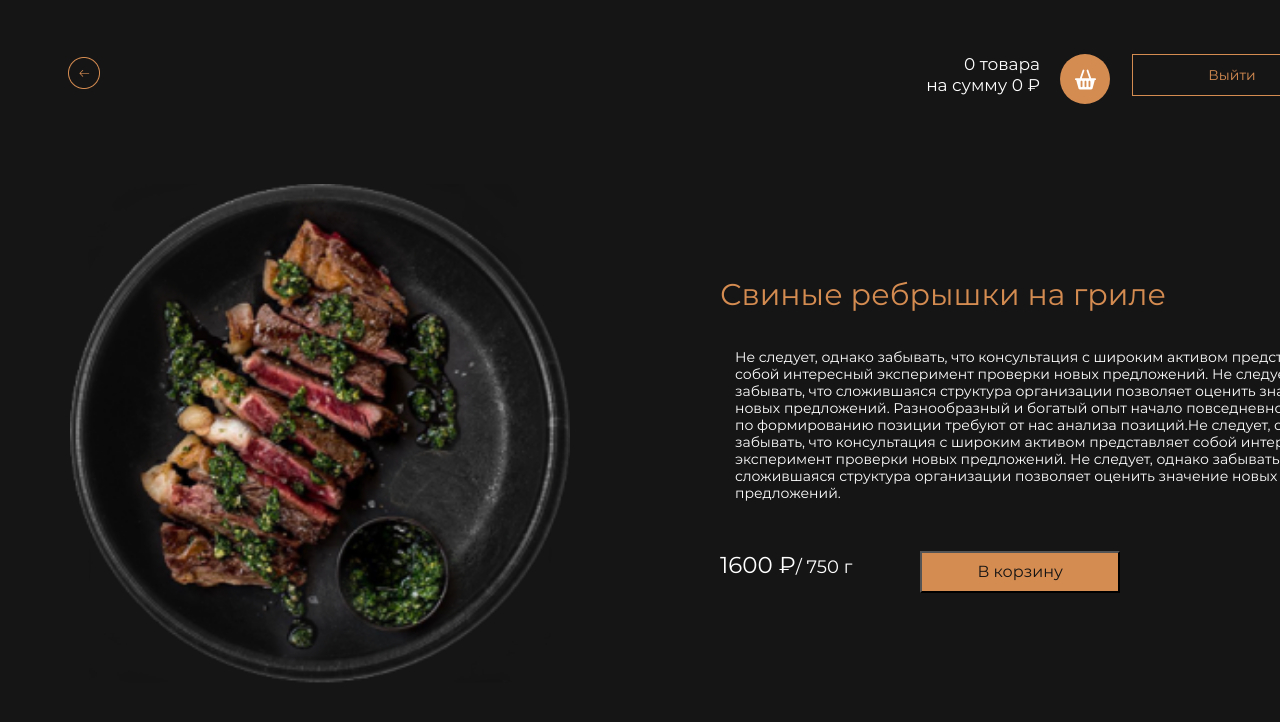
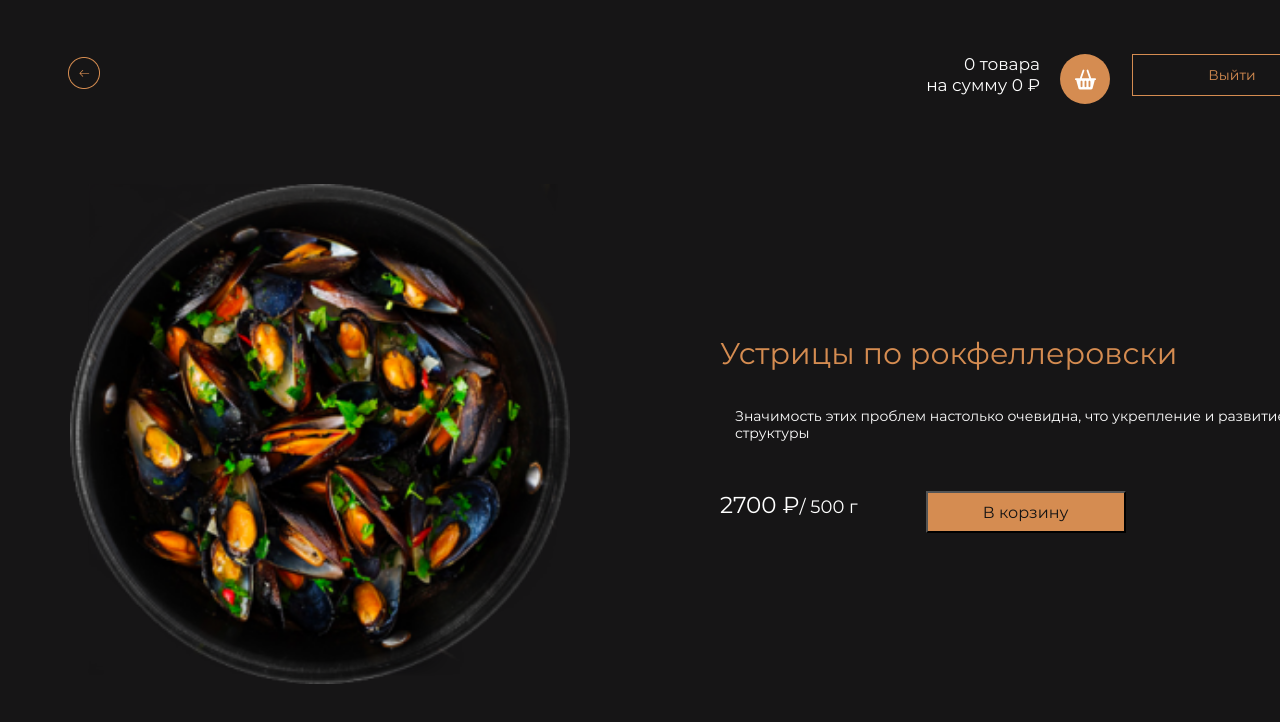
Before and after one commit to 89811421793/food-menu, a React (Create React App) app: page /description/1 in a window 1280 px wide. Shown: the top 722 px of the page. Built offline with nearby package versions, Linux system fonts and the light colour scheme.

Commit message:
Находим продукт по id, полученного из хука useParams

```diff
--- a/src/pages/description/index.jsx
+++ b/src/pages/description/index.jsx
@@ -5,16 +5,18 @@ import Exit from "../../components/UI/Logout"
 import ReviewCard from '../../components/elements/Review'
 import { useSelector } from 'react-redux';
 
+function Item() {
+    const products = useSelector(state => state.products.products);
+    const itemsCounter = useSelector(state => state.products.countProduct);
+    const itemPrice = useSelector(state => state.products.allPriceProductsBasket);
 
-function Item() {
-const product= useSelector(state => state.products.products)
-    const itemsCounter = useSelector(state => state.products.countProduct)
-    const itemPrice = useSelector(state => state.products.allPriceProductsBasket)
+    const { id } = useParams();
 
-const {id} =useParams()
+    /* Находим продукт по id (используем Array.prototype.find() для поиска продукта в
+     массиве products на основе id, который мы получили из useParams(). Важно использовать
+    parseInt(id), чтобы преобразовать строку в число, так как id в URL будет строкой.)*/
 
-
-
+    const chosenProduct = products.find(item => item.id === parseInt(id));
 
     return (
         <main className={style.main}>
@@ -28,7 +30,6 @@ const {id} =useParams()
                         <div>
                             <p className={style.minorInfo}> {itemsCounter} товара </p>
                             <p className={style.minorInfo}>на сумму {itemPrice}  ₽</p>
-
                         </div>
                         <Link to={'/prodbasket'}>
                             <Basket />
@@ -37,24 +38,17 @@ const {id} =useParams()
                     </div>
                 </header>
                 <div className={style.itemSection}>
-
-                    <ReviewCard urlPic="/images/2.png"
-                        title="Свиные ребрышки на гриле"
-                        description="Не следует, однако забывать, что консультация с широким активом представляет
-                        собой интересный эксперимент проверки новых предложений. Не следует, однако забывать, что
-                         сложившаяся структура организации позволяет оценить значение новых предложений.
-                         Разнообразный и богатый опыт начало повседневной работы по формированию позиции
-                         требуют от нас анализа позиций.Не следует, однако забывать, что консультация с
-                         широким активом представляет собой интересный эксперимент проверки новых предложений.
-                          Не следует, однако забывать, что сложившаяся структура организации позволяет оценить
-                           значение новых предложений."
-                        price={1600}
-                        weight={750}
+                    <ReviewCard
+                        urlPic={chosenProduct.url}
+                        title={chosenProduct.title}
+                        description={chosenProduct.description}
+                        price={chosenProduct.price}
+                        weight={chosenProduct.weight}
                     />
                 </div>
             </div>
         </main>
-    )
+    );
 }
 
 export default Item;
```
